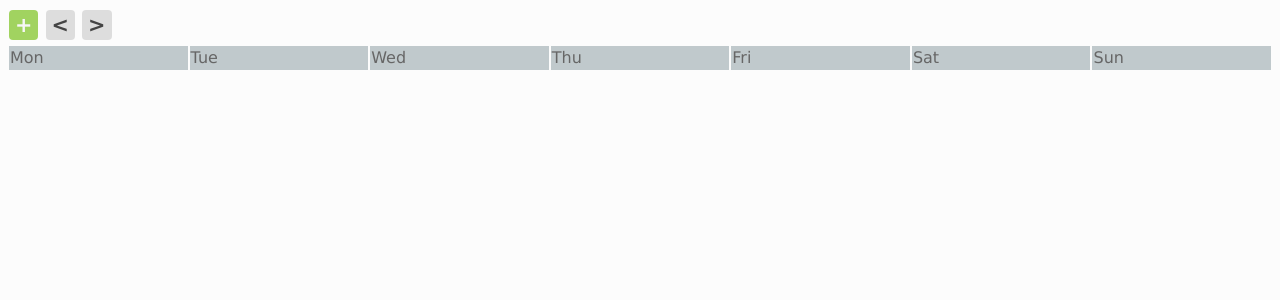
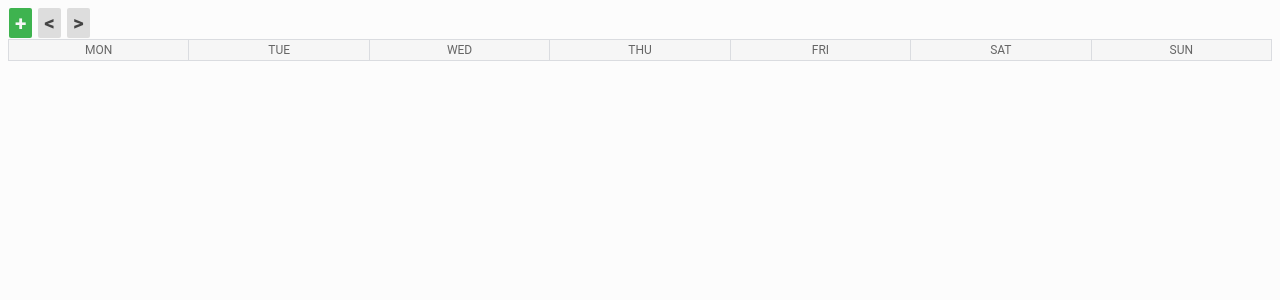
Before and after one commit to Kartones/flask-calendar, a Flask app: template flask_calendar/templates/calendar.html in a window 1280 px wide. Shown: the top 300 px of the page. Run offline with Flask 2, Linux system fonts and the light colour scheme; the template is opened without the code that fills it, so the values that code supplies are empty.

Commit message:
Improve CSS & colors

```diff
--- a/flask_calendar/static/style.css
+++ b/flask_calendar/static/style.css
@@ -1,5 +1,6 @@
 body {
-    font:1em/1.4 Verdana, Arial, Helvetica, sans-serif;
+    font-family: Roboto, Helvetica, Arial, sans-serif;
+    font-size: 1em/1.4;
     color: #222;
     background-color: #FCFCFC;
 }
@@ -44,13 +45,13 @@ li {
     padding: 3px 6px 3px 6px;
     margin-left: 1px;
     margin-right: 1px;
-    border-radius: 4px;
+    border-radius: 2px;
     text-decoration: none;
 }
 
 .new-task {
     color: #F7F7F7;
-    background-color: #A1D360;
+    background-color: #3EB34F;
     margin-top: 18px;
 }
 
@@ -60,7 +61,7 @@ li {
     padding: 3px 6px 3px 6px;
     margin-top: 9px;
     margin-right: 3px;
-    border-radius: 4px;
+    border-radius: 2px;
     text-decoration: none;
 }
 
@@ -71,7 +72,7 @@ li {
 
 .smaller {
     padding: 0px 3px 2px 3px;
-    font-size: 95%;
+    font-size: 11px;
 }
 
 .change-date {
@@ -123,18 +124,23 @@ li {
   -webkit-flex-flow: row wrap;
   justify-content: space-around;
   min-width: 400px;
+  border-left: #DADCE0 1px solid;
 }
 
 .weekday-header {
-  background-color: #C0C9CC;
+  background-color: #F6F6F6;
   color: #666;
-  padding: 1px;
-  margin: 1px;
+  padding: 3px;
+  margin: 0;
   list-style:none;
   flex-grow: 1;
   flex-basis: 12%;
   overflow: auto;
   box-sizing: border-box;
+  text-align: center;
+  font-size: 12px;
+  border-top: #DADCE0 1px solid;
+  border-right: #DADCE0 1px solid;
 }
 
 .calendar {
@@ -145,39 +151,44 @@ li {
   -webkit-flex-flow: row wrap;
   justify-content: space-around;
   min-width: 400px;
+  border-bottom: #DADCE0 1px solid;
+  border-left: #DADCE0 1px solid;
 }
 
 .day {
-  background-color: #F2F1F0;
+  background-color: #F9F9F9;
   padding: 3px;
-  margin: 1px;
+  margin: 0;
   min-height: 120px;
-  margin-top: 6px;
   list-style:none;
   flex-grow: 1;
   flex-basis: 13.5%;
   overflow: auto;
   box-sizing: border-box;
   cursor: pointer;
+  border-top: #DADCE0 1px solid;
+  border-right: #DADCE0 1px solid;
 }
 
 .othermonth {
-  background-color: #DEDDDB;
+  background-color: #F3F3F3;
   cursor: auto;
 }
 
 span.daynumber {
+    font-size: 13.5px;
     font-weight: 400;
     color: #666;
     padding: 3px;
 }
 
 span.daynumber-current {
+    font-size: 13.5px;
     font-weight: 700;
     color: #F7F7F7;
-    background-color: #A1D360;
-    padding: 3px;
-    border-radius: 15%;
+    background-color: #3EB34F;
+    padding: 4px;
+    border-radius: 12px;
 }
 
 .othermonth span.daynumber {
@@ -185,9 +196,10 @@ span.daynumber-current {
 }
 
 ul.tasks {
-    font-weight: 300;
-    font-size: 75%;
+    font-weight: 400;
+    font-size: 12px;
     margin: 1px;
+    margin-top: 3px;
     padding: 0;
 }
 
@@ -195,8 +207,9 @@ ul.tasks li {
     background-color: #444;
     color: #FEFEFE;
     margin-bottom: 1px;
-    padding: 0 4px;
+    padding: 1px 4px 2px 2px;
     cursor: pointer;
+    border-radius: 2px;
 }
 
 ul.tasks li a {
@@ -213,7 +226,7 @@ ul.tasks li a {
 .accordion-visible {
     border-top: 1px dashed #CCC;
     margin: 0;
-    padding: 0 0 3px 0;
+    padding: 0 0 2px 0;
 }
 
 .hidden {
--- a/flask_calendar/templates/calendar.html
+++ b/flask_calendar/templates/calendar.html
@@ -29,13 +29,13 @@
     </div>
 
     <ul class="calendar-header">
-        <li class="weekday-header">Mon</li>
-        <li class="weekday-header">Tue</li>
-        <li class="weekday-header">Wed</li>
-        <li class="weekday-header">Thu</li>
-        <li class="weekday-header">Fri</li>
-        <li class="weekday-header">Sat</li>
-        <li class="weekday-header">Sun</li>
+        <li class="weekday-header">MON</li>
+        <li class="weekday-header">TUE</li>
+        <li class="weekday-header">WED</li>
+        <li class="weekday-header">THU</li>
+        <li class="weekday-header">FRI</li>
+        <li class="weekday-header">SAT</li>
+        <li class="weekday-header">SUN</li>
     </ul>
 
     <ul class="calendar" id="calendar">
```
Also changed, not shown: flask_calendar/templates/task.html (+7 -7 lines).
